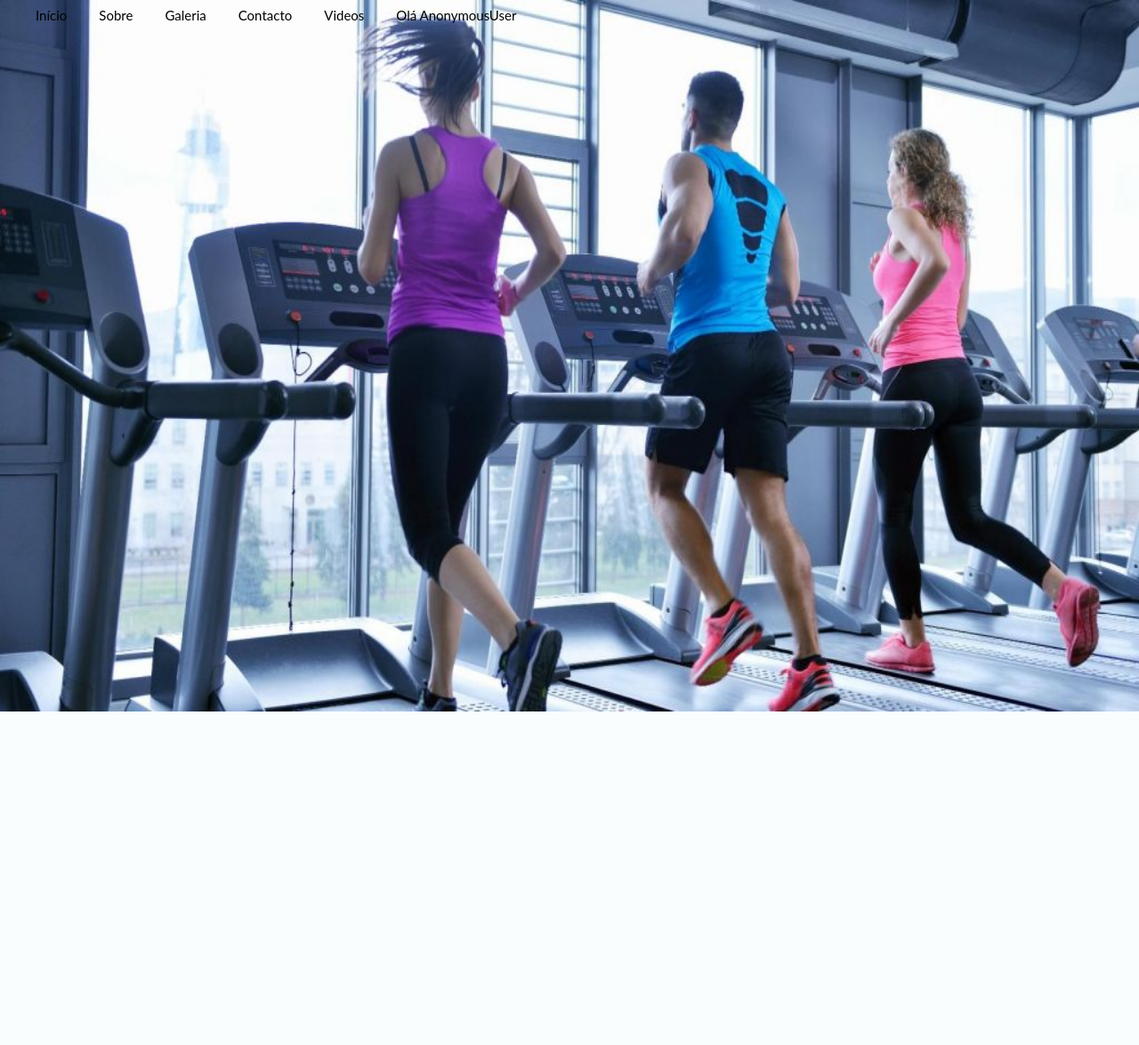
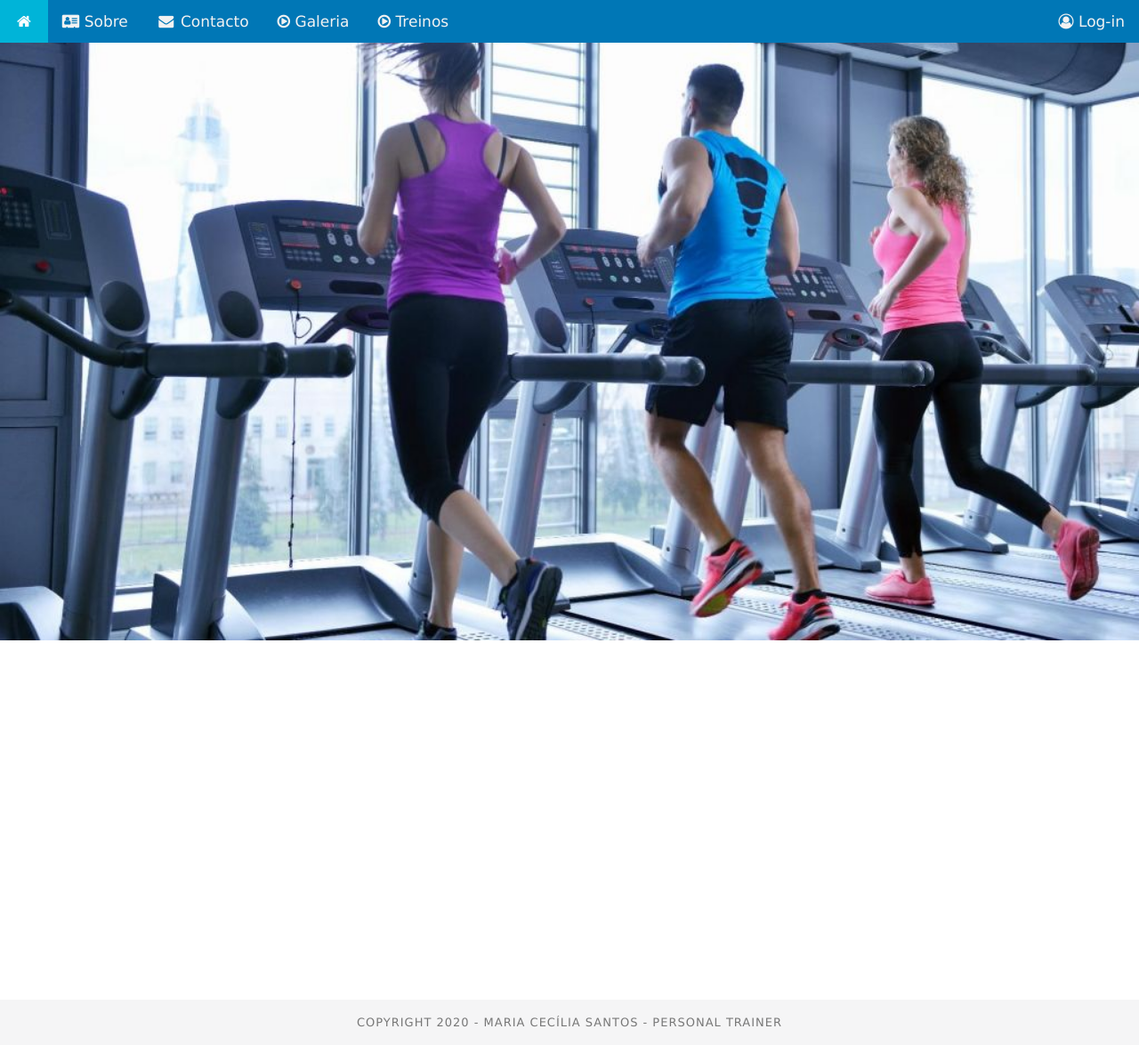
Before and after one commit to SirWasabi/ceciliapt, a Django app: page / in a window 1280 px wide. Shown: the whole page at 89% size. Before the commit the page ends 800 px from the top, so only its background shows below. Run offline with Django 3.2, Linux system fonts and the light colour scheme.

Commit message:
index changes

```diff
--- a/ceciliapt/urls.py
+++ b/ceciliapt/urls.py
@@ -16,10 +16,11 @@ Including another URLconf
 from django.contrib import admin
 from django.urls import path
 
-from mainapp.views import index, contact
+from mainapp.views import index, contact, login
 
 urlpatterns = [
     path('', index, name='index'),
     path('contact', contact, name='contact'),
+    path('login', login, name='login'),
     path('admin/', admin.site.urls),
 ]
--- a/mainapp/views.py
+++ b/mainapp/views.py
@@ -10,3 +10,7 @@ def index(request, *args, **kwargs):
 
 def contact(request, *args, **kwargs):
     return render(request, "contact.html", {})
+
+
+def login(request, *args, **kwargs):
+    return render(request, "login.html", {})
--- a/static/styles/index.css
+++ b/static/styles/index.css
@@ -1,33 +1,65 @@
 body {
-    background-repeat: no-repeat;
-    background-attachment: fixed;
-    background-size: 100% 100%;
+    margin: 0;
+    font-family: Verdana, sans-serif;
 }
 
-.headerbar {
-    position : fixed;
-    top : 0%;
+/* Add a black background color to the top navigation */
+.topnav {
+    position: fixed;
     width: 100%;
-    height: 30px;
-    padding: 8px 16px;
+    background-color: #0077b6;
+    overflow: hidden;
 }
 
-.headerbar a {
-    left: 100%;
-    padding: 8px 16px;
-    font-family: "Lato", sans-serif;
-    font-size: 15px;
+/* Style the links inside the navigation bar */
+.topnav a {
+    float: left;
+    color: #f2f2f2;
+    text-align: center;
+    padding: 14px 16px;
+    text-decoration: none;
+    font-size: 17px;
 }
 
-#greet {
-    left: 0%;
-    right: 100%;
-    padding: right;
+/* Change the color of links on hover */
+.topnav a:hover {
+    background-color: #00b4d8;
+    color: white;
 }
 
-#headerimg {
-    position: fixed;
-    top: 0%;
-    left: 0%;
+/* Add a color to the active/current link */
+.topnav a.active {
+    background-color: #00b4d8;
+    color: white;
+}
+
+.topnav .login{
+    float: right;
+}
+
+.backimg {
     width: 100%;
 }
+
+section {
+    width:100%;
+    height: 100px;
+}
+
+.footer {
+    position: relative;
+    left: 0;
+    bottom: 0;
+    width: 100%;
+    background-color: #F5F5F6;
+    color: #77777;
+    text-align: center;
+    padding: 5px 0px;
+}
+
+.footer p {
+    color: #777777;
+    font-size: 13px;
+    letter-spacing: 1px;
+    text-transform: uppercase;
+}
--- a/templates/index.html
+++ b/templates/index.html
@@ -5,16 +5,40 @@
 <head>
     <meta charset="UTF-8">
     <link rel="stylesheet" type="text/css" href="{% static 'styles/index.css'  %}">
+    <link rel="stylesheet" href="https://cdnjs.cloudflare.com/ajax/libs/font-awesome/4.7.0/css/font-awesome.min.css">
     <title>CeciliaPT</title>
 </head>
-<body style="background-image: url({% static '/images/header.png' %});">
-    <div class="headerbar">
-        <a>{% trans "Home" %}</a>
-        <a>{% trans "Sobre" %}</a>
-        <a>{% trans "Galeria" %}</a>
-        <a>{% trans "Contacto" %}</a>
-        <a>{% trans "Videos" %}</a>
-        <a id="greet">{% trans "Olá" %} {{ request.user }}</a>
+<body>
+    <div class="topnav" id="home">
+        <a href="#home"><i class="fa fa-fw fa-home"></i></a>
+        <a href="#about"><i class="fa fa-address-card" aria-hidden="true"></i> {% trans "Sobre" %}</a>
+        <a href="#contact"><i class="fa fa-fw fa-envelope"></i> {% trans "Contacto" %}</a>
+        <a href="#gallery"><i class="fa fa-play-circle-o" aria-hidden="true"></i> {% trans "Galeria" %}</a>
+        <a href="#training"><i class="fa fa-play-circle-o" aria-hidden="true"></i> {% trans "Treinos" %}</a>
+        <a class="login" href="{% url 'login' %}"><i class="fa fa-user-circle-o" aria-hidden="true"></i>
+            {% if request.user.is_authenticated %}
+                {% trans "Olá" %} {{ request.user }}
+            {% else %}
+                {% trans "Log-in" %}
+            {% endif %}
+        </a>
+    </div>
+    <img class="backimg" src="static/images/header.png">
+    <section id="about">
+
+    </section>
+    <section id="contact">
+
+    </section>
+    <section id="gallery">
+
+    </section>
+    <section id="training">
+
+    </section>
+
+    <div class="footer">
+        <p>COPYRIGHT 2020 - MARIA CECÍLIA SANTOS - PERSONAL TRAINER</p>
     </div>
 
 </body>
```
Also changed, not shown: ceciliapt/settings.py (+12 -7 lines), templates/login.html (added, +10 -0 lines), db.sqlite3, static/images/homeicon.png (added), static/scripts/script.js (added).
